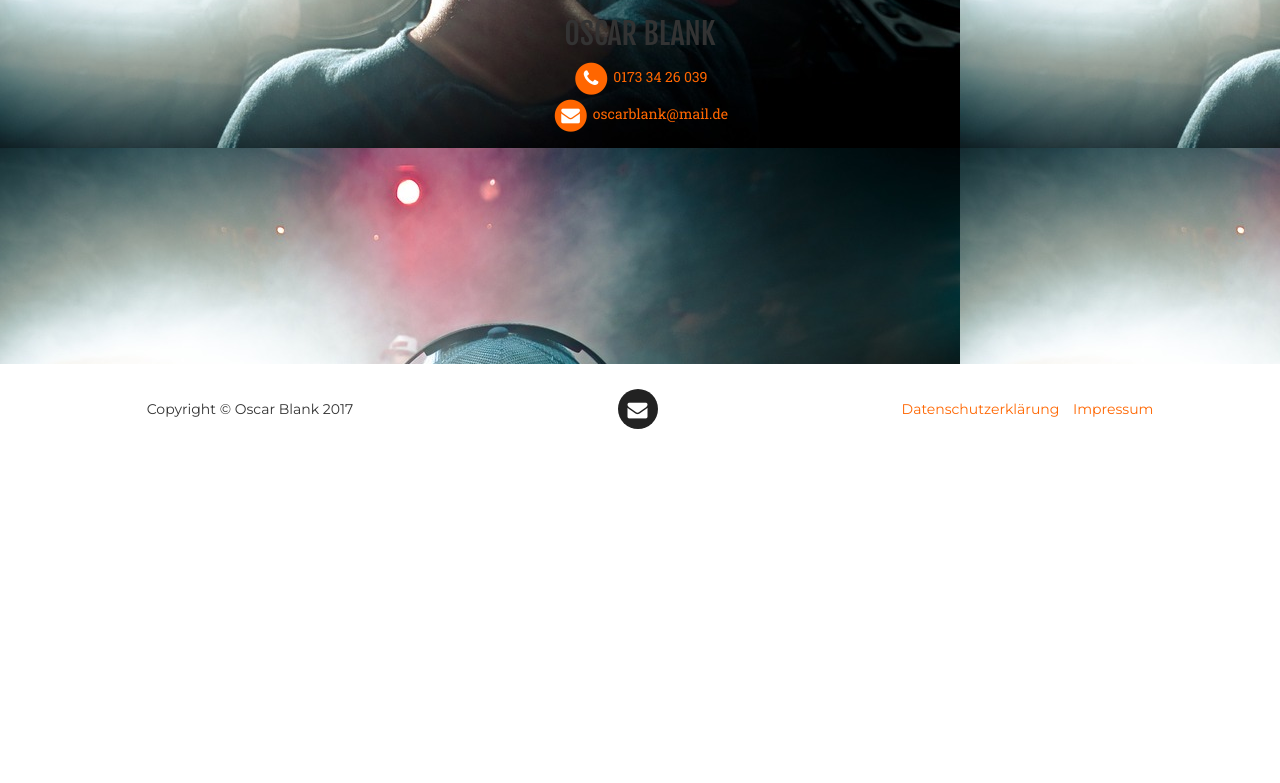
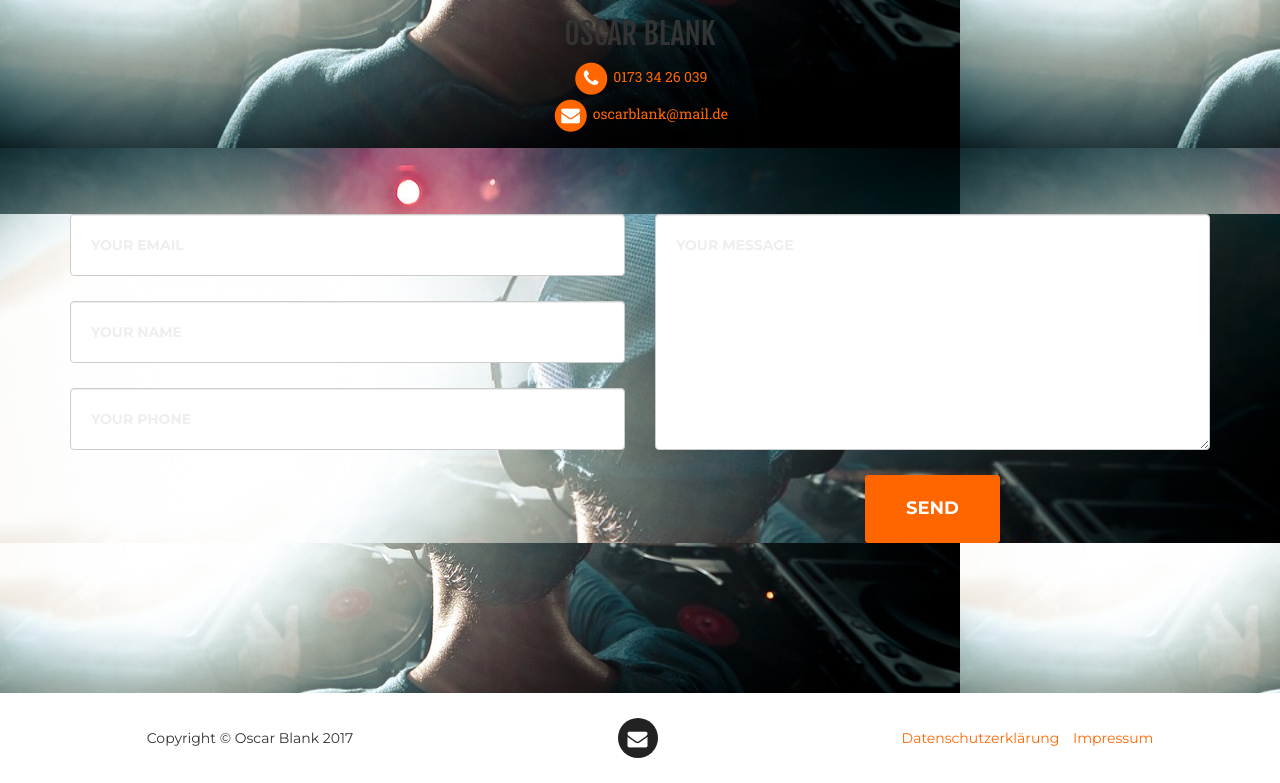
Before and after one commit to oscibla/dj, a website: page docs/index.html in a window 1280 px wide. Shown: the part 4826-5609 px from the top of the page. Before the commit the page ends 5280 px from the top, so only its background shows below. Drawn offline with nearby package versions, Linux system fonts and the light colour scheme; files whose address does not match are found by name; a web font is replaced by a local one.

Commit message:
Add contact form

```diff
--- a/docs/index.html
+++ b/docs/index.html
@@ -274,6 +274,30 @@
                 </div>
             </div>
           </div>
+
+          <div class="contact-us">
+          <div class="container">
+              <form method="POST" action="http://formspree.io/oscarblank@mail.de">
+                <div class="row">
+                  <div class="col-md-6">
+                    <div class="form-group">
+                      <input class="form-control" name="email" placeholder="Your email" type="email" required>
+                    </div>
+                    <div class="form-group">
+                      <input class="form-control" name="name" placeholder="Your name" type="text" required>
+                    </div>
+                    <div class="form-group">
+                      <input class="form-control" name="phone" placeholder="Your phone" type="text">
+                    </div>
+                  </div>
+                  <div class="col-md-6">
+                    <div class="form-group">
+                      <textarea class="form-control" name="message" placeholder="Your message" required></textarea>
+                    </div>
+                      <button class="btn btn-xl" type="submit">Send</button>
+                  </div>
+                </form>
+            </div>
           <!--noch defekt
             <div class="contact-us">
             <div class="container">
```
